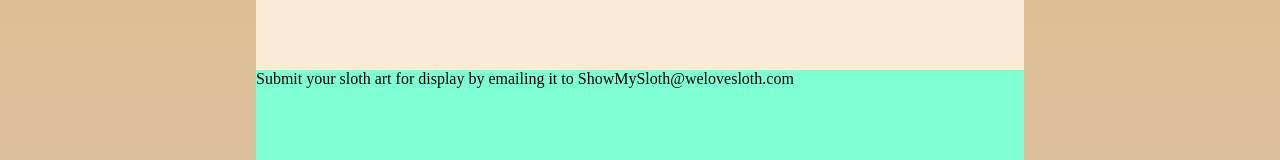
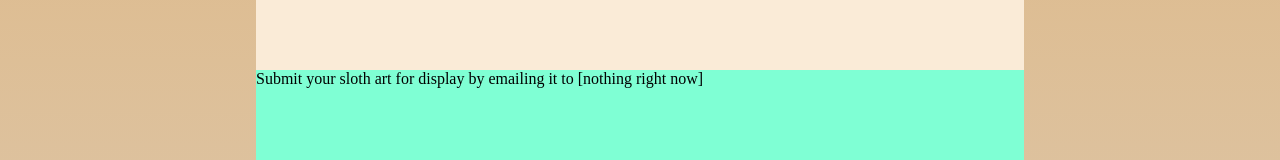
Before and after one commit to JackTuxh/WeLoveSloth, a plain HTML site: page root/index.html in a window 1280 px wide. Shown: the part 570-730 px from the top of the page. Drawn offline with Linux system fonts and the light colour scheme; a web font is replaced by a local one.

Commit message:
Update index.html

```diff
--- a/root/index.html
+++ b/root/index.html
@@ -296,7 +296,7 @@
 
     <div id="footer" class="actual-content centered fill-cell placeholder-color" style="grid-area: footer;">
       <p>
-        Submit your sloth art for display by emailing it to ShowMySloth@welovesloth.com
+        Submit your sloth art for display by emailing it to [nothing right now]
       </p>
     </div>
   </body>
```
